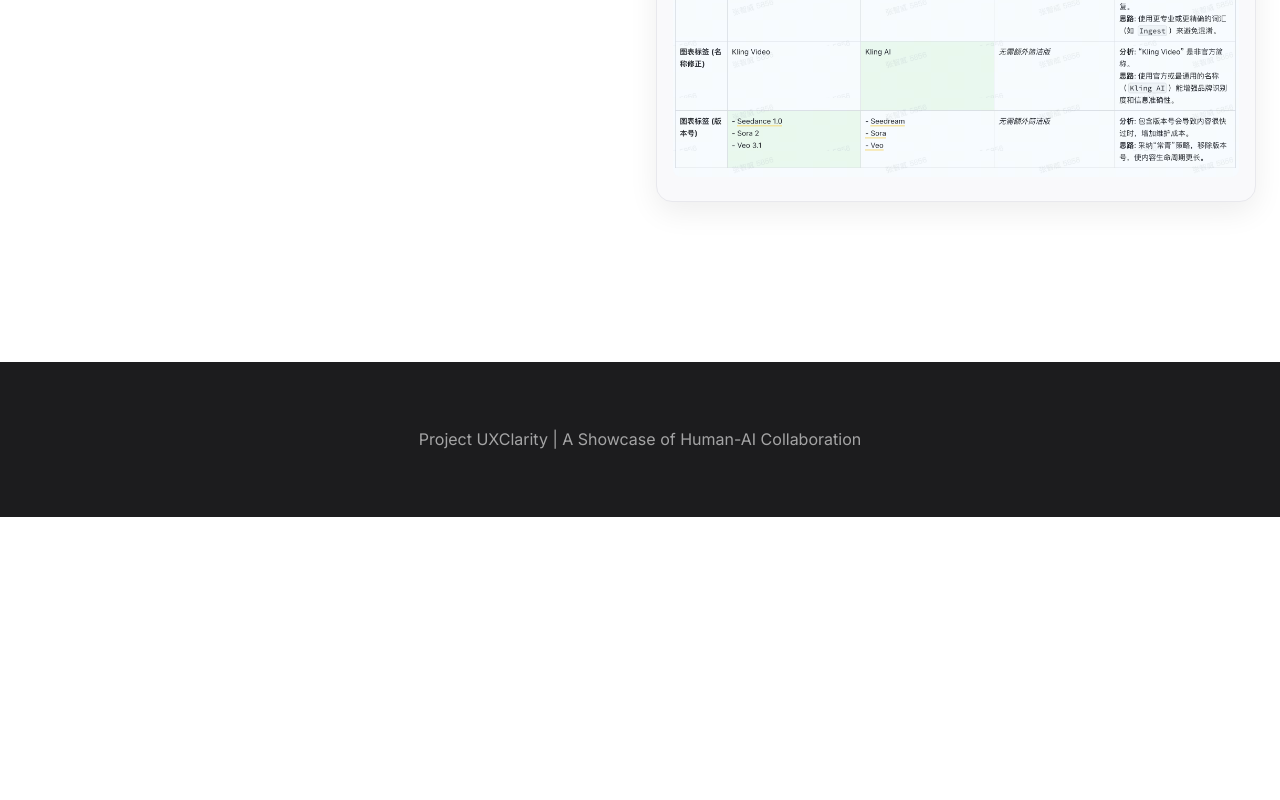
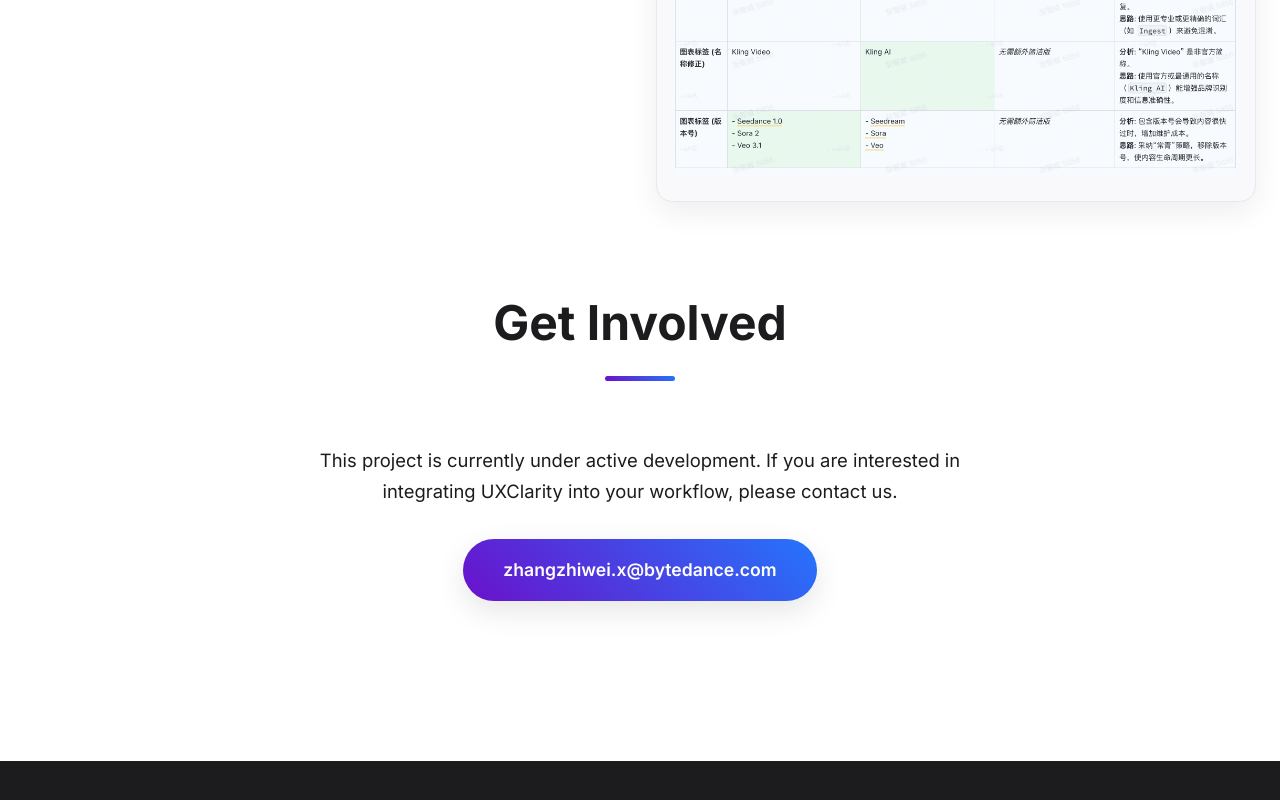
Before and after one commit to yuanshan8053/uxclarity-showcase, a React (Vite) app: page / in a window 1280 px wide. Shown: the part 3233-4033 px from the top of the page. Before the commit the page ends 3750 px from the top, so only its background shows below. Built offline with nearby package versions, Linux system fonts and the light colour scheme.

Commit message:
feat: Add contact section and update after image title

```diff
--- a/src/App.css
+++ b/src/App.css
@@ -187,6 +187,35 @@
   font-size: 1.1rem;
 }
 
+.contact-section .contact-content {
+  text-align: center;
+  max-width: 700px;
+  margin: 0 auto;
+}
+
+.contact-section p {
+  font-size: 1.15rem;
+  margin-bottom: 2rem;
+}
+
+.contact-button {
+  display: inline-block;
+  background: linear-gradient(45deg, var(--primary-color) 0%, var(--secondary-color) 100%);
+  color: white;
+  padding: 1rem 2.5rem;
+  border-radius: 50px;
+  text-decoration: none;
+  font-weight: 600;
+  font-size: 1.1rem;
+  transition: transform 0.3s ease, box-shadow 0.3s ease;
+  box-shadow: 0 10px 30px rgba(0, 0, 0, 0.1);
+}
+
+.contact-button:hover {
+  transform: translateY(-3px);
+  box-shadow: 0 15px 40px rgba(0, 0, 0, 0.15);
+}
+
 .footer {
   text-align: center;
   padding: 3rem 1.5rem;
--- a/src/App.jsx
+++ b/src/App.jsx
@@ -73,9 +73,17 @@
               <img src={beforeImage} alt="Before UXClarity optimization" />
             </div>
             <div className="image-wrapper">
-              <h4>After</h4>
+              <h4>UXClarity 优化中</h4>
               <img src={afterImage} alt="After UXClarity optimization" />
             </div>
+          </div>
+        </section>
+
+        <section className="section contact-section">
+          <h2 className="section-title">Get Involved</h2>
+          <div className="contact-content">
+            <p>This project is currently under active development. If you are interested in integrating UXClarity into your workflow, please contact us.</p>
+            <a href="mailto:zhangzhiwei.x@bytedance.com" className="contact-button">zhangzhiwei.x@bytedance.com</a>
           </div>
         </section>
       </main>
```
